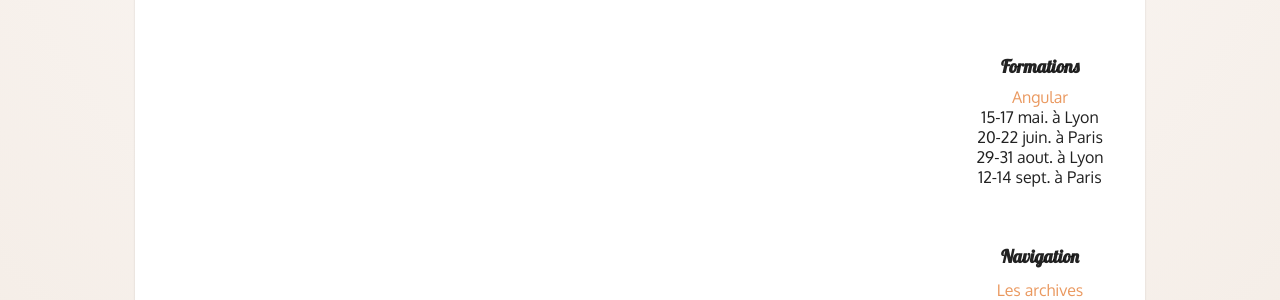
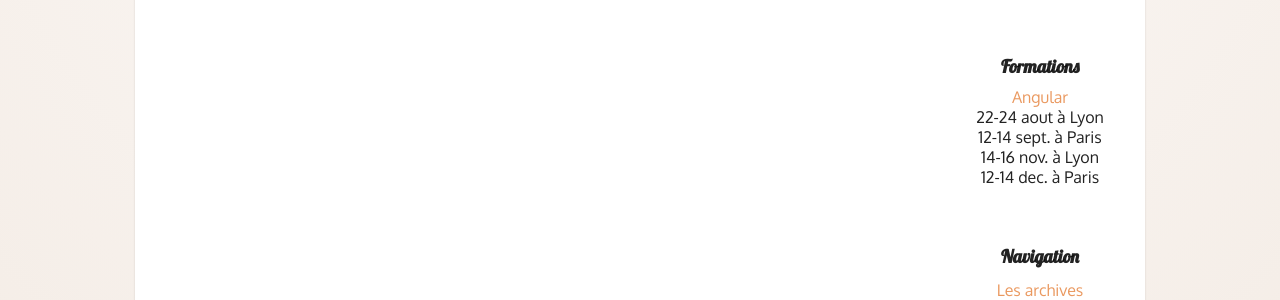
Before and after one commit to Ninja-Squad/ninja-squad.github.com, a Jekyll site: the page built from _posts/2015-08-28-rentree-2015.md, in a window 1280 px wide and 900 px high, scrolled down 1180 px. Shown: the part 187-487 px from the top of the window. Built offline with Jekyll 4.4.1, drawn with Linux system fonts in a browser that asks for light colours; comment, search, counter and statistics services are not loaded.

Commit message:
chore: training dates Q4

```diff
--- a/_config.yml
+++ b/_config.yml
@@ -166,7 +166,7 @@ JB :
     angular:
       title: Angular
       dates:
-        - 15-17 mai. à Lyon
-        - 20-22 juin. à Paris
-        - 29-31 aout. à Lyon
+        - 22-24 aout à Lyon
         - 12-14 sept. à Paris
+        - 14-16 nov. à Lyon
+        - 12-14 dec. à Paris
```
